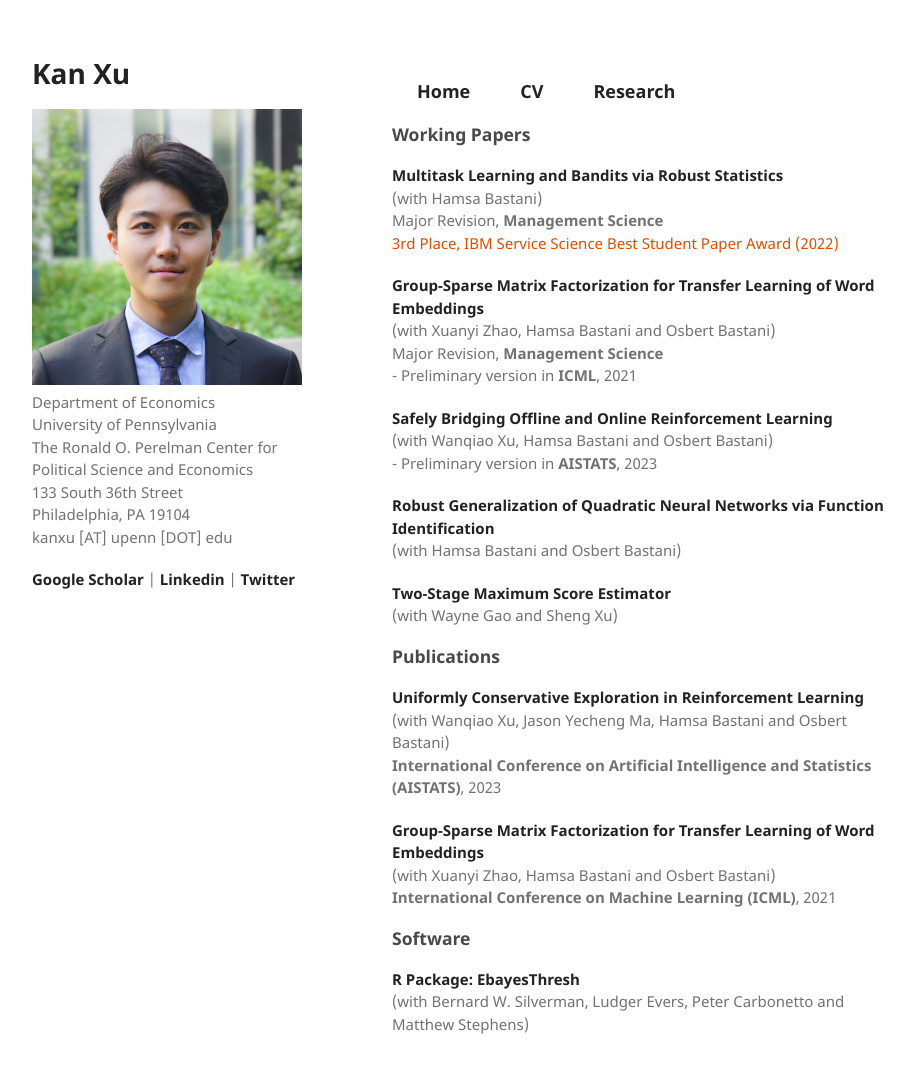
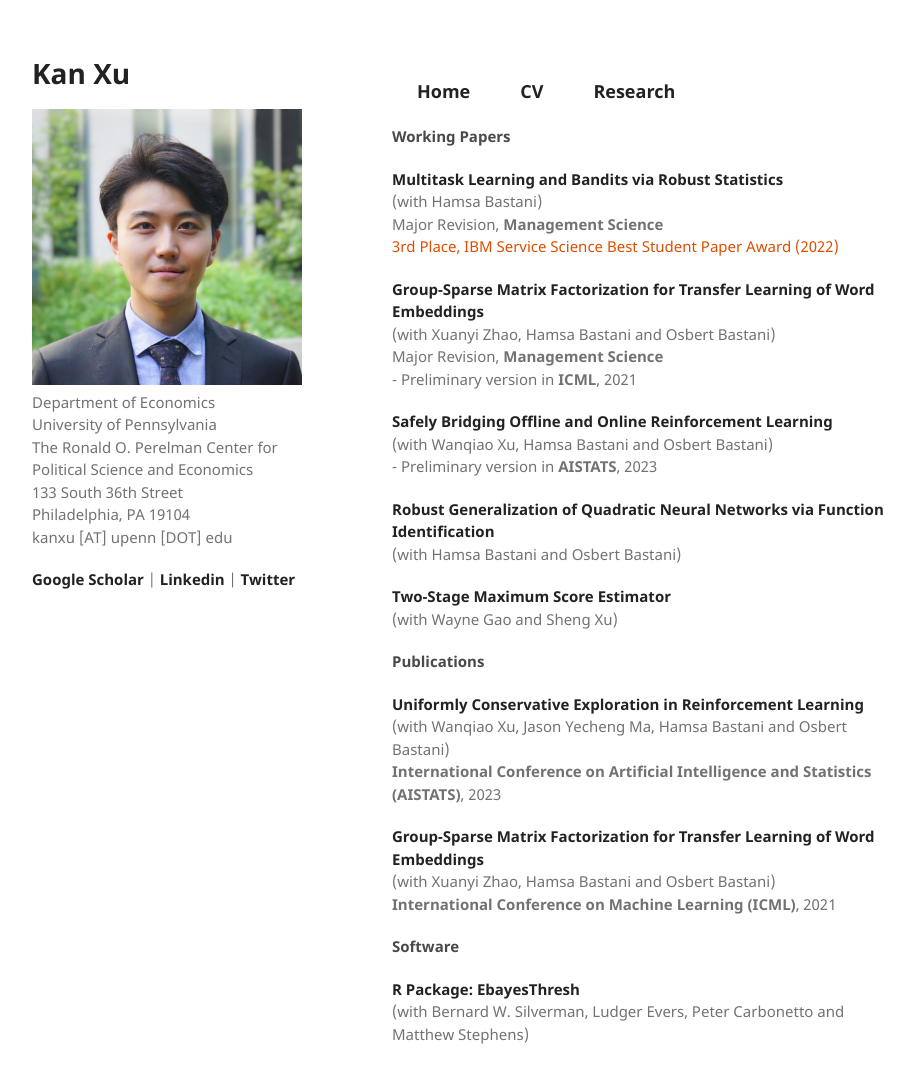
Before and after one commit to kanxu526/kanxu526.github.io, a Jekyll site: the page built from research.md, in a window 1280 px wide and 1115 px high. Shown: the top 1083 px of the window, without its empty margins (178-1092 px from the left). Built offline with Jekyll 4.4.1, drawn with Linux system fonts in a browser that asks for light colours.

```diff
--- a/research.md
+++ b/research.md
@@ -9,7 +9,7 @@ layout: default
 </ul>
 
 <div>
-<h3>Working Papers</h3>
+<h4>Working Papers</h4>
 
 <p><a href="https://arxiv.org/abs/2112.14233">Multitask Learning and Bandits via Robust Statistics</a><br>
 (with Hamsa Bastani)<br>
@@ -31,7 +31,7 @@ Major Revision, <b>Management Science</b><br>
 <p><a href="https://arxiv.org/abs/2009.02854v4">Two-Stage Maximum Score Estimator</a><br>
 (with Wayne Gao and Sheng Xu)</p>
 
-<h3>Publications</h3>
+<h4>Publications</h4>
 
 <p><a href="https://proceedings.mlr.press/v206/xu23j.html">Uniformly Conservative Exploration in Reinforcement Learning</a><br>
 (with Wanqiao Xu, Jason Yecheng Ma, Hamsa Bastani and Osbert Bastani)<br>
@@ -41,7 +41,7 @@ Major Revision, <b>Management Science</b><br>
 (with Xuanyi Zhao, Hamsa Bastani and Osbert Bastani)<br>
 <b>International Conference on Machine Learning (ICML)</b>, 2021</p>
 
-<h3>Software</h3>
+<h4>Software</h4>
 
 <p><a href="https://github.com/stephenslab/EbayesThresh">R Package: EbayesThresh</a><br>
 (with Bernard W. Silverman, Ludger Evers, Peter Carbonetto and Matthew Stephens)<br></p>
```
